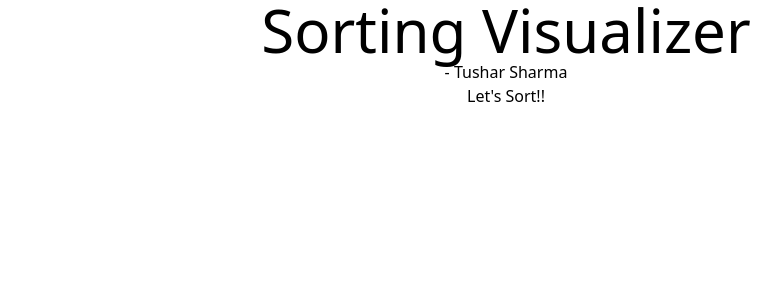
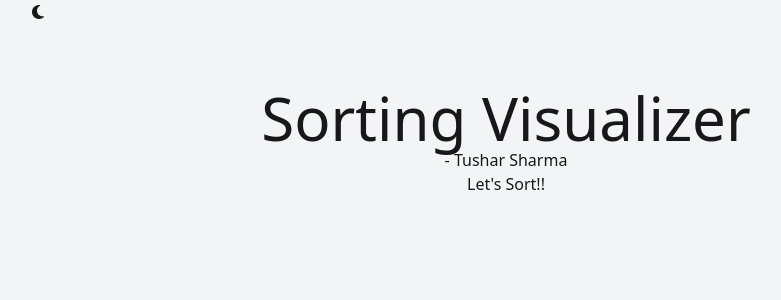
Before and after one commit to SharmaTushar1/SortingVisualizer, a Next.js app: page / in a window 1280 px wide. Shown: the top 300 px of the page, without its empty margins (134-915 px from the left). Built offline with nearby package versions, Linux system fonts and the light colour scheme.

Commit message:
Add dark theme

```diff
--- a/package.json
+++ b/package.json
@@ -9,6 +9,10 @@
     "lint": "next lint"
   },
   "dependencies": {
+    "@fortawesome/fontawesome-svg-core": "^6.4.0",
+    "@fortawesome/free-brands-svg-icons": "^6.4.0",
+    "@fortawesome/free-solid-svg-icons": "^6.4.0",
+    "@fortawesome/react-fontawesome": "^0.2.0",
     "@types/node": "20.5.0",
     "@types/react": "18.2.20",
     "@types/react-dom": "18.2.7",
@@ -16,6 +20,7 @@
     "eslint": "8.47.0",
     "eslint-config-next": "13.4.18",
     "next": "13.4.18",
+    "next-themes": "^0.2.1",
     "postcss": "8.4.28",
     "react": "18.2.0",
     "react-dom": "18.2.0",
--- /dev/null
+++ b/src/app/Providers.tsx
@@ -0,0 +1,15 @@
+"use client";
+
+import React, { useEffect, useState } from "react";
+import { ThemeProvider as NextThemesProvider } from "next-themes";
+import { ThemeProviderProps } from "next-themes/dist/types";
+
+export function ThemeProvider(props: ThemeProviderProps) {
+  const [mounted, setMounted] = useState(false);
+  useEffect(() => {
+    setMounted(true);
+  }, []);
+
+  if (!mounted) return <>{}</>;
+  return <NextThemesProvider {...props} />;
+}
--- /dev/null
+++ b/src/app/components/Navbar.tsx
@@ -0,0 +1,9 @@
+import ThemeToggleIcon from "./ThemeToggleIcon";
+
+export default function Navbar() {
+  return (
+    <div>
+      <ThemeToggleIcon />
+    </div>
+  )
+}
--- /dev/null
+++ b/src/app/components/ThemeToggleIcon.tsx
@@ -0,0 +1,19 @@
+'use client';
+
+import { useState } from 'react';
+import { FontAwesomeIcon } from "@fortawesome/react-fontawesome";
+import {  faMoon, faSun } from "@fortawesome/free-solid-svg-icons";
+import { useTheme } from 'next-themes';
+
+export default function ThemeToggleIcon() {
+  const { theme, setTheme } = useTheme();
+  const [isDarkMode, setIsDarkMode] = useState(theme==='dark' || false);
+  return (
+    <div className='cursor-pointer mr-4 mt-1 sm:mr-0 sm:mt-0 z-10'>
+      {isDarkMode
+        ? <FontAwesomeIcon className='w-6 h-6 sm:w-6 sm:h-6' icon={faSun} onClick={() => {setTheme("light"); setIsDarkMode(prev => !prev);}}/>
+        : <FontAwesomeIcon className='w-6 h-6 sm:w-6 sm:h-6' icon={faMoon} onClick={() => {setTheme("dark"); setIsDarkMode(prev => !prev);}} />
+      }
+    </div>
+  );
+}
--- a/src/app/layout.tsx
+++ b/src/app/layout.tsx
@@ -1,5 +1,10 @@
-import './globals.css'
-import type { Metadata } from 'next'
+import './globals.css';
+import type { Metadata } from 'next';
+import Navbar from './components/Navbar';
+import {ThemeProvider} from './Providers';
+import "@fortawesome/fontawesome-svg-core/styles.css";
+import { config } from "@fortawesome/fontawesome-svg-core";
+config.autoAddCss = false;
 
 export const metadata: Metadata = {
   title: 'Sorting Visualizer',
@@ -12,8 +17,17 @@ export default function RootLayout({
   children: React.ReactNode
 }) {
   return (
-    <html lang="en">
-      <body>{children}</body>
+    <html lang="en" suppressHydrationWarning>
+      <body className='bg-gray-100 dark:bg-zinc-900 text-zinc-900 dark:text-zinc-100'>
+        <ThemeProvider attribute='class' defaultTheme='system' enableSystem>
+          <div className='px-12 lg:px-40'>
+            <Navbar />
+            <div className='mt-16 h-full'>
+              {children}
+            </div>
+          </div>
+        </ThemeProvider>
+      </body>
     </html>
   )
 }
--- a/tailwind.config.ts
+++ b/tailwind.config.ts
@@ -1,6 +1,7 @@
 import type { Config } from 'tailwindcss'
 
 const config: Config = {
+  darkMode: 'class',
   content: [
     './src/pages/**/*.{js,ts,jsx,tsx,mdx}',
     './src/components/**/*.{js,ts,jsx,tsx,mdx}',
```
Also changed, not shown: 1 other file (tests, documents, lock files or other folders).
